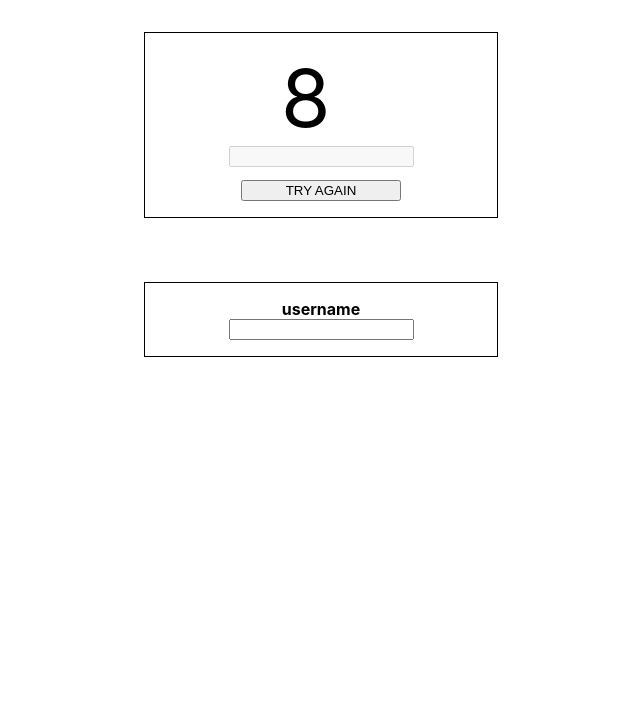
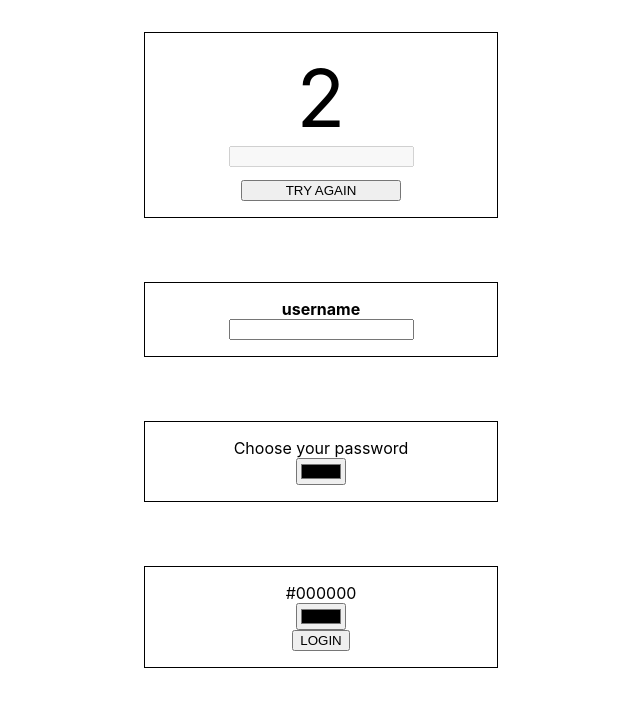
Before and after one commit to MaximumFluff/Stupid-Hack-2019, a React (Create React App) app: page / in a window 1280 px wide. Shown: the top 706 px of the page, without its empty margins (208-848 px from the left). Built offline with nearby package versions, Linux system fonts and the light colour scheme.

Commit message:
kakka666

```diff
--- a/src/App.css
+++ b/src/App.css
@@ -22,6 +22,7 @@
   font-size: 5em;
   width: 1em;
   margin: auto;
+  text-align: center;
   -moz-user-select: none; /* Firefox */
   -ms-user-select: none; /* Internet Explorer */
   -khtml-user-select: none; /* KHTML browsers (e.g. Konqueror) */
@@ -43,6 +44,11 @@
   margin-top: 1em;
 }
 
-#error {
+.error {
   color: red;
 }
+
+.success {
+  color: green;
+  font-size: 1.5em;
+}
--- a/src/App.js
+++ b/src/App.js
@@ -3,6 +3,8 @@ import './App.css';
 
 import RegistrationPhonenumber from './components/RegistrationPhonenumber';
 import RegistrationUsername from './components/RegistrationUsername';
+import RegistrationPassword from './components/RegistrationPassword';
+import LoginPassword from './components/LoginPassword';
 
 class App extends React.Component {
   render() {
@@ -10,6 +12,8 @@ class App extends React.Component {
       <div className="App">
         <RegistrationPhonenumber />
         <RegistrationUsername />
+        <RegistrationPassword />
+        <LoginPassword />
       </div>
     );
   }
--- /dev/null
+++ b/src/components/LoginPassword.js
@@ -0,0 +1,59 @@
+import React, { Component } from 'react';
+
+class LoginPassword extends Component {
+  constructor(props) {
+    super(props);
+    this.state = {
+      userPassword: '#ffffff',
+      password: '#000000',
+      guessesWrong: 0,
+      encouragements: [
+        'try again',
+        'try harder',
+        'are you even trying..?'
+      ],
+      errorText: '',
+      error: false,
+      success: false,
+    };
+  }
+
+  handleInput = (e) => {
+    console.log(e.target.value);
+    this.setState({ [e.target.name]: e.target.value });
+  }
+
+  login = () => {
+    if (this.state.userPassword !== this.state.password && !this.state.success) {
+      let guessesWrong = this.state.guessesWrong;
+      const encouragement = this.state.encouragements[guessesWrong];
+      if (guessesWrong < this.state.encouragements.length-1) guessesWrong++;
+      this.setState({
+        guessesWrong,
+        errorText: encouragement,
+        error: true,
+      });
+    } else {
+      console.log('SUCCESS');
+      this.setState({ error: false, success: true });
+    }
+  }
+
+  suggestion = () => {
+    'http://thecolorapi.com/id?hex=ffffff&format=json'
+  }
+
+  render() {
+    return (
+      <div className="Component">
+        <p>{this.state.password}</p>
+        <input name="password" type="color" onChange={this.handleInput} />
+        <input type="button" value="LOGIN" onClick={this.login} />
+        {this.state.error ? <p className="error">{this.state.errorText}</p> : null}
+        {this.state.success ? <p className="success">YOU DID IT!</p> : null}
+      </div>
+    );
+  }
+}
+
+export default LoginPassword;
--- /dev/null
+++ b/src/components/RegistrationPassword.js
@@ -0,0 +1,27 @@
+import React, { Component } from 'react';
+
+class RegistrationPassword extends Component {
+  constructor(props) {
+    super(props);
+    this.state = {
+      password: '',
+    };
+  }
+
+  handleInput = (e) => {
+    console.log(e.target.value);
+    this.setState({ [e.target.name]: e.target.value });
+  }
+
+  render() {
+    return (
+      <div className="Component">
+        <p>Choose your password</p>
+        <input name="password" type="color" onChange={this.handleInput} />
+        <p>{this.state.password}</p>
+      </div>
+    );
+  }
+}
+
+export default RegistrationPassword;
--- a/src/components/RegistrationUsername.js
+++ b/src/components/RegistrationUsername.js
@@ -19,15 +19,24 @@ class RegistrationUsername extends Component {
   }
 
   checkForErrors = () => {
-    let error = false;
     const uppercase = /[A-Z]+/;
     const lowercase = /[a-z]+/;
     const digit = /[0-9]+/;
+    const specialCharacter = /[!@#$%^&*)¤"(\\+=._-]+/;
 
-    if (this.state.username.length > 6) error = true;
-    if (!this.state.username.match(uppercase)) console.log('no uppercase letters');
-    if (!this.state.username.match(lowercase)) console.log('no lowercase letters');
-    if (!this.state.username.match(digit)) console.log('no digits');
+    const usernameError = this.state.username.length >= 6;
+    const uppercaseError = this.state.username.match(uppercase) ? true : false;
+    const lowercaseError = this.state.username.match(lowercase) ? true : false;
+    const digitError = this.state.username.match(digit) ? true : false;
+    const specialCharacterError = this.state.username.match(specialCharacter) ? true : false;
+
+    if (usernameError && uppercaseError && lowercaseError && digitError && specialCharacterError) {
+      this.setState({ error: false });
+    } else {
+      this.setState({ error: true });
+    }
+
+    console.log(usernameError, uppercaseError, lowercaseError, digitError, specialCharacterError);
   }
 
   render() {
@@ -42,7 +51,7 @@ class RegistrationUsername extends Component {
           onChange={this.handleInput}
           onBlur={this.blur}
         />
-        <h5 id="error">{this.state.error ? 'fucking error mate' : null}</h5>
+        <h5 className="error">{this.state.error ? 'fucking error mate' : null}</h5>
       </div>
     );
   }
```
